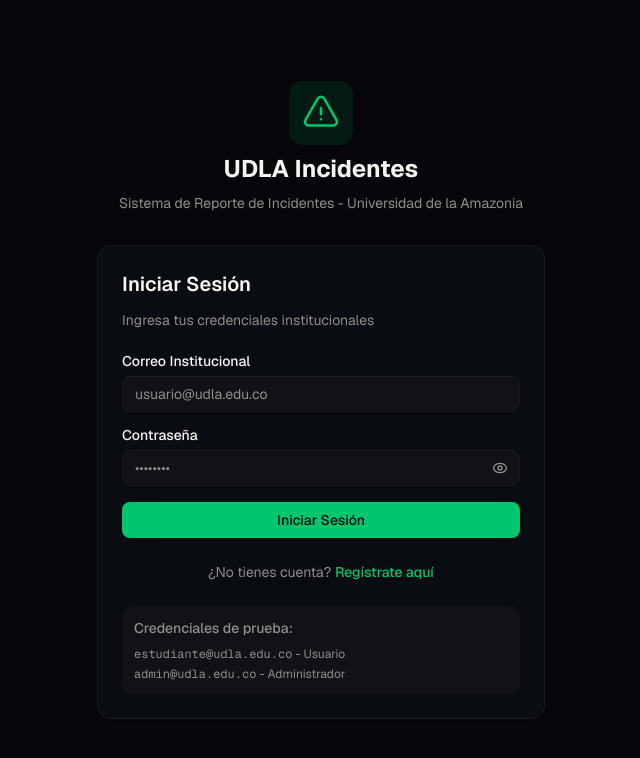
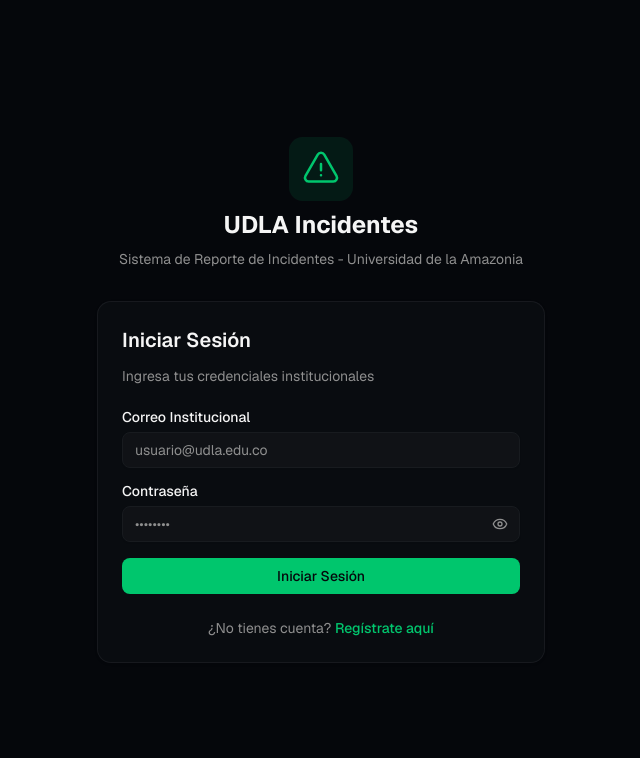
Before and after one commit to GitRodas/ProyectoReportesUdla, a Next.js app: page /login in a window 1280 px wide. Shown: the top 758 px of the page, without its empty margins (319-959 px from the left). Built offline with nearby package versions, Linux system fonts and the light colour scheme; no server answers.

Commit message:
chore: quitar credenciales de prueba del login
Co-authored-by: Cursor <cursoragent@cursor.com>

```diff
--- a/app/(auth)/login/page.tsx
+++ b/app/(auth)/login/page.tsx
@@ -148,23 +148,6 @@ export default function LoginPage() {
                 Regístrate aquí
               </Link>
             </div>
-
-            {/* Demo credentials */}
-            <div className="mt-6 p-3 rounded-lg bg-muted/50 text-sm">
-              <p className="text-muted-foreground font-medium mb-2">
-                Credenciales de prueba:
-              </p>
-              <div className="space-y-1 text-xs text-muted-foreground">
-                <p>
-                  <span className="font-mono">estudiante@udla.edu.co</span> -
-                  Usuario
-                </p>
-                <p>
-                  <span className="font-mono">admin@udla.edu.co</span> -
-                  Administrador
-                </p>
-              </div>
-            </div>
           </CardContent>
         </Card>
       </div>
```
